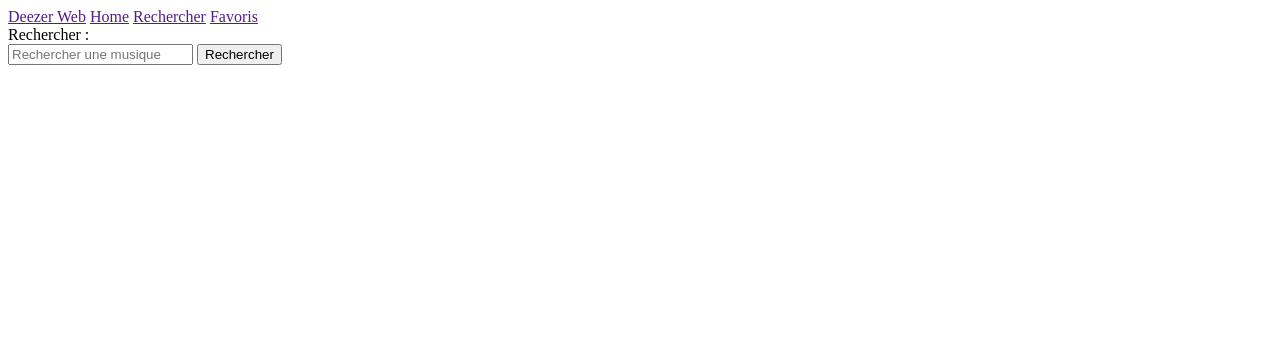
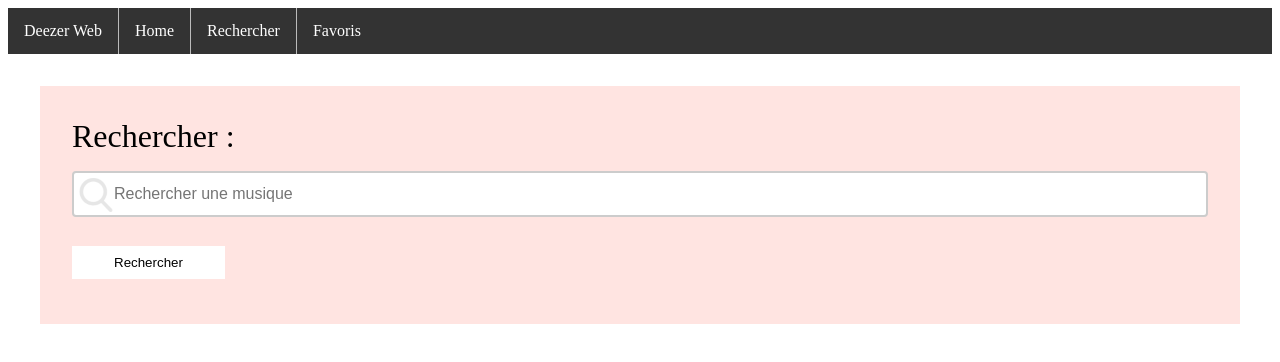
Before and after one commit to T-M-N/projet1TaniaNaidu, a website: page recherche.html in a window 1280 px wide. Drawn offline with nearby package versions, Linux system fonts and the light colour scheme.

Commit message:
création page recherche

```diff
--- a/css/style.css
+++ b/css/style.css
@@ -0,0 +1,75 @@
+nav {
+    list-style-type: none;
+    margin: 0;
+    padding: 0;
+    overflow: hidden;
+    background-color: #333;
+  }
+
+ a {
+    float: left;
+    border-right:1px solid #bbb;
+  }
+
+a:last-child {
+    border-right: none;
+  }
+
+ a {
+    display: block;
+    color: white;
+    text-align: center;
+    padding: 14px 16px;
+    text-decoration: none;
+  }
+
+ a:hover:not(.active) {
+   // background-color: #111;
+  }
+
+a:active,  a:focus {
+    background-color: #4CAF50;
+  }
+
+
+  #FormulaireRecherche{
+    background: mistyrose;
+    margin: 2em 2em;
+    padding: 2em 2em;
+  }
+
+  input[type=text] {
+    width: 100%;
+    box-sizing: border-box;
+    border: 2px solid #ccc;
+    border-radius: 4px;
+    font-size: 16px;
+    background-color: white;
+    background-image: url('../image/loupe.png');
+    background-position: 5px 5px;
+    background-repeat: no-repeat;
+    background-size: 3%;
+    padding: 12px 20px 12px 40px;
+  }
+
+  label{
+      font-size:2em;
+      margin: 1em 0em;
+  }
+
+  .bouton1, .champsRecherche{
+    margin: 1em 0em;
+  }
+
+  .bouton1{
+    margin: 1em 0em;
+    background-color: #ffffff;
+    border: 2px solid #ffffff;
+    padding: 0.5em 3em;
+  }
+
+  .bouton1:hover{
+      background-color: #333333;
+      color:#ffffff;
+      cursor: pointer;
+  }
--- /dev/null
+++ b/js/general.js
@@ -0,0 +1,5 @@
+$(document).ready(function(){
+    $("nav a").click(function(){
+      $(this).addClass('active');
+    });
+  });
--- a/js/recherche.js
+++ b/js/recherche.js
@@ -0,0 +1,24 @@
+const formSearch = $('#FormulaireRecherche');
+const recherche = $(formSearch).find('#recherche');
+
+$(formSearch).on('submit', function(event) {
+    event.preventDefault();
+
+    const rech= $(recherche).val();
+
+   alert(rech);
+
+});
+
+
+$.ajax({
+    url : 'https://api.deezer.com/search?q=eminem&output=jsonp',
+    dataType : 'jsonp'
+}).done(function(musiques) {
+
+    console.log(musiques);
+
+    document.querySelector('#results').innerHTML =
+            musiques.data.map(m => m.title).join('<br>');
+
+});
--- a/recherche.html
+++ b/recherche.html
@@ -3,7 +3,7 @@
 <head>
 <meta charset="utf-8">
 <title>Rechercher votre musique</title>
-<link href="/media/examples/link-element-example.css" rel="./css/style.css">
+<link href="./css/style.css" rel="stylesheet">
 </head>
 <body>
     <header>
@@ -17,9 +17,13 @@
 
     <form id="FormulaireRecherche">
         <label for="recherche">Rechercher : </label><br>
-        <input class="champsRecherche" type="text" id="recherche" placeholder="Rechercher une musique">
+        <input class="champsRecherche" type="text" id="recherche" placeholder="Rechercher une musique"><br>
 
         <button type="submit" class="bouton1">Rechercher</button>
     </form>
+
+    <div id="results"></div>
+    <script src="http://code.jquery.com/jquery-3.2.1.js"></script>
+    <script src="./js/recherche.js"></script>
 </body>
 </html>
```
Also changed, not shown: image/loupe.png (added).
